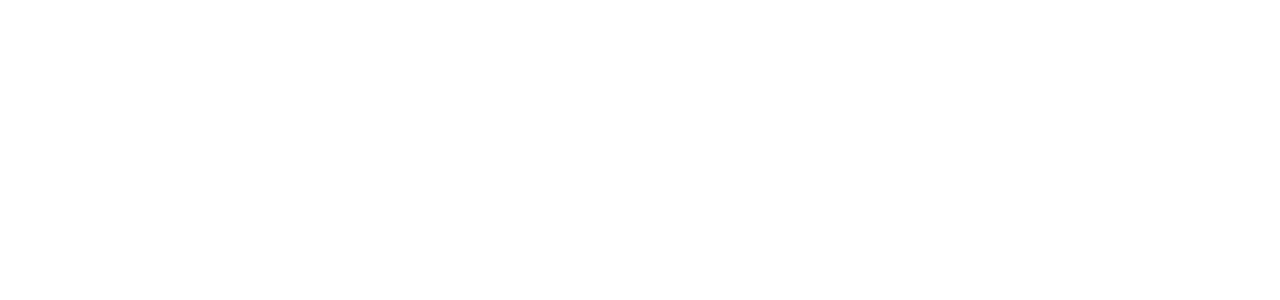
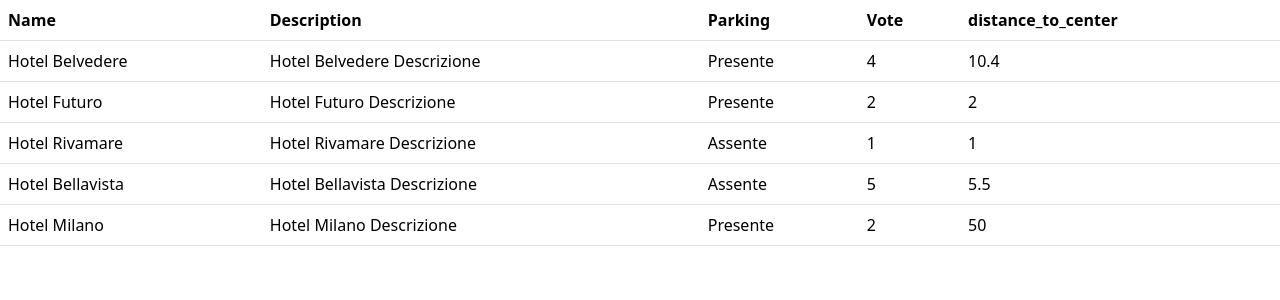
Before and after one commit to Marcodellavecchia95/php-hotel, a PHP site: page / in a window 1280 px wide. Before the commit the part shown is empty. Shown: the top 300 px of the page. Run offline with PHP 8.4, Linux system fonts and the light colour scheme.

Commit message:
add hotels list

```diff
--- a/index.php
+++ b/index.php
@@ -3,9 +3,80 @@
 <head>
     <meta charset="UTF-8">
     <meta name="viewport" content="width=device-width, initial-scale=1.0">
-    <title>Document</title>
+    <title>PHP-HOTEL</title>
+    <link href="https://cdn.jsdelivr.net/npm/bootstrap@5.3.7/dist/css/bootstrap.min.css" rel="stylesheet" integrity="sha384-LN+7fdVzj6u52u30Kp6M/trliBMCMKTyK833zpbD+pXdCLuTusPj697FH4R/5mcr" crossorigin="anonymous">
 </head>
 <body>
+    <?php
 
+    $hotels = [
+
+        [
+            'name' => 'Hotel Belvedere',
+            'description' => 'Hotel Belvedere Descrizione',
+            'parking' => true,
+            'vote' => 4,
+            'distance_to_center' => 10.4
+        ],
+        [
+            'name' => 'Hotel Futuro',
+            'description' => 'Hotel Futuro Descrizione',
+            'parking' => true,
+            'vote' => 2,
+            'distance_to_center' => 2
+        ],
+        [
+            'name' => 'Hotel Rivamare',
+            'description' => 'Hotel Rivamare Descrizione',
+            'parking' => false,
+            'vote' => 1,
+            'distance_to_center' => 1
+        ],
+        [
+            'name' => 'Hotel Bellavista',
+            'description' => 'Hotel Bellavista Descrizione',
+            'parking' => false,
+            'vote' => 5,
+            'distance_to_center' => 5.5
+        ],
+        [
+            'name' => 'Hotel Milano',
+            'description' => 'Hotel Milano Descrizione',
+            'parking' => true,
+            'vote' => 2,
+            'distance_to_center' => 50
+        ],
+
+    ];
+
+
+?>
+<table class="table">
+  <thead>
+    <tr>
+      <th scope="col">Name</th>
+      <th scope="col">Description</th>
+      <th scope="col">Parking</th>
+      <th scope="col">Vote</th>
+      <th scope="col">distance_to_center</th>
+    </tr>
+  </thead>
+  <tbody>
+    <?php foreach($hotels as $hotel){?>
+    <tr>
+
+      <td><?php echo $hotel["name"]?></td>
+      <td><?php echo $hotel["description"] ?></td>
+      <td><?php echo  $hotel["parking"] ? "Presente" : "Assente"?></td>
+      <td><?php echo $hotel["vote"]?></td>
+      <td><?php echo $hotel["distance_to_center"]?></td>
+
+    </tr>
+    <?php }?>
+  </tbody>
+</table>
+
+<script src="https://cdn.jsdelivr.net/npm/bootstrap@5.3.7/dist/js/bootstrap.bundle.min.js" integrity="sha384-ndDqU0Gzau9qJ1lfW4pNLlhNTkCfHzAVBReH9diLvGRem5+R9g2FzA8ZGN954O5Q" crossorigin="anonymous"></script>
 </body>
+
 </html>
```
